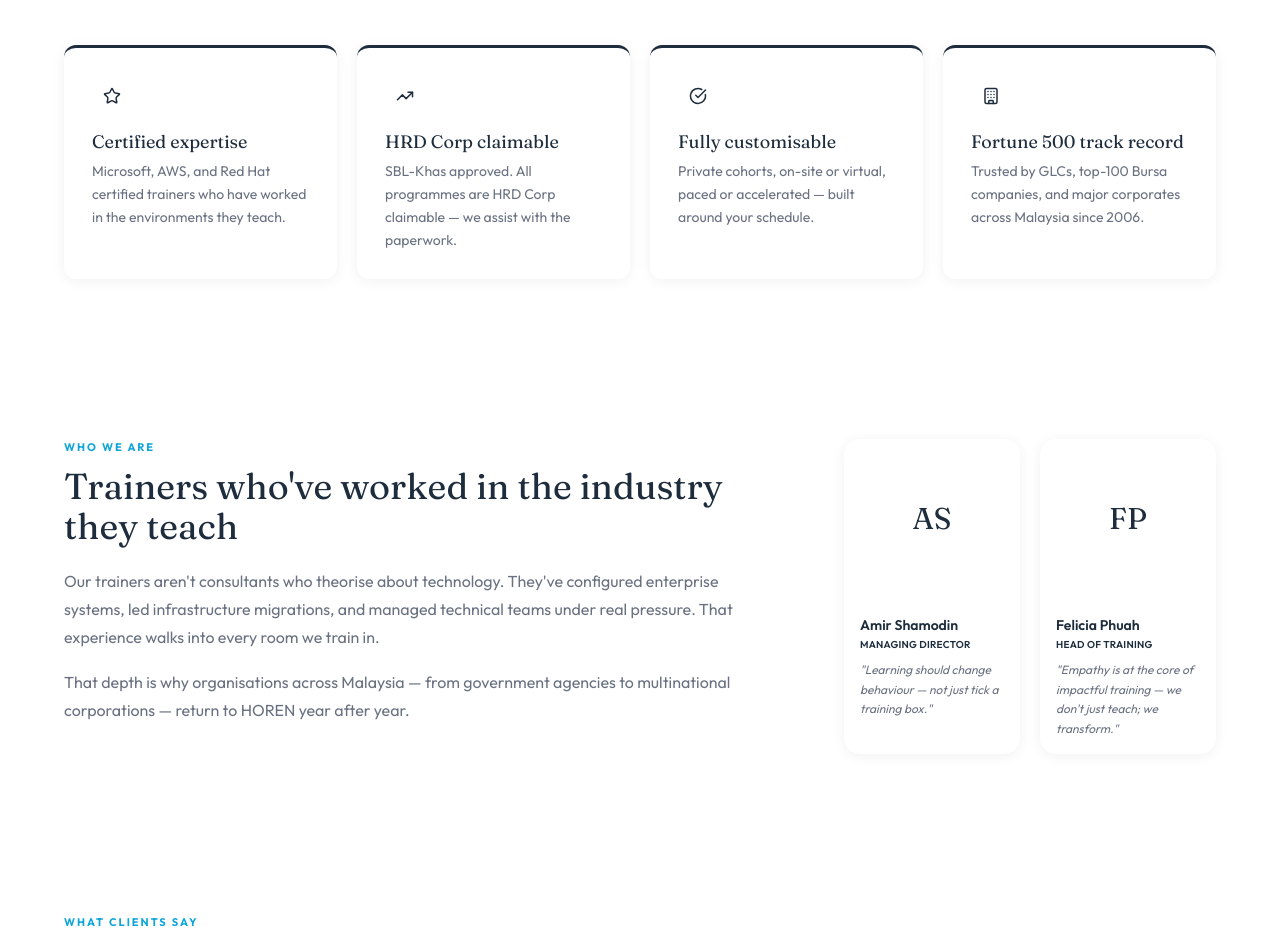
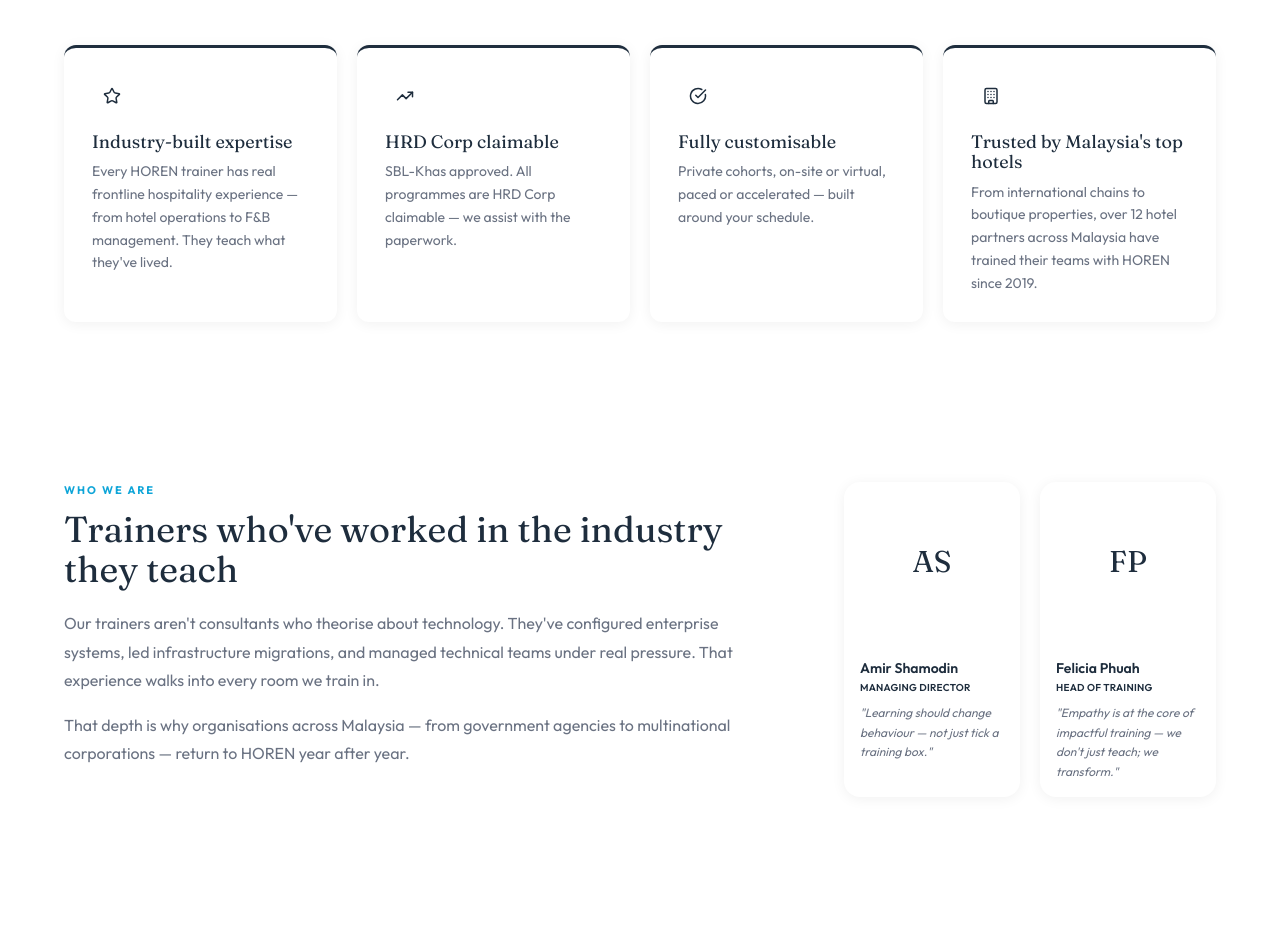
Before and after one commit to mohd-suffian/horen-web, a Next.js app: page / in a window 1280 px wide. Shown: the part 1820-2749 px from the top of the page. Built offline with nearby package versions, Linux system fonts and the light colour scheme.

Commit message:
fix: hospitality copy, name typos, gallery link, contact form options

```diff
--- a/app/about/page.tsx
+++ b/app/about/page.tsx
@@ -8,12 +8,12 @@
 
 const leaders = [
   {
-    name:  'Amir Shamsudin',
+    name:  'Amir Shamodin',
     role:  'Managing Director',
-    quote: 'Listening Skill is an opportunity that Horen is taking full advantage of.',
+    quote: "Real change happens when training connects to the work people do every day — that's the only standard we hold ourselves to.",
   },
   {
-    name:  'Felicia Phuoh',
+    name:  'Felicia Phuah',
     role:  'Head of Training & Marketing',
     quote: 'Empathy is at the core of impactful training.',
   },
--- a/app/contact/page.tsx
+++ b/app/contact/page.tsx
@@ -3,11 +3,14 @@
 import { useState } from 'react'
 
 const programmes = [
-  'Microsoft Azure & M365',
-  'AWS Cloud',
-  'Red Hat Linux',
-  'Soft Skills & Leadership',
-  'Technical Writing',
+  'Service Excellence, F&B & Housekeeping',
+  'Leadership & Supervisory Skills',
+  'Communication Skills',
+  'Team Building',
+  'AI, Excel & Productivity Tools',
+  'Workplace Wellness & EQ',
+  'Sales, Marketing & Brand Image',
+  'PDPA, Cybersecurity & Labour Law',
   'Custom / Multiple programmes',
   'Not sure yet',
 ]
--- a/components/sections/Gallery.tsx
+++ b/components/sections/Gallery.tsx
@@ -1,3 +1,5 @@
+import Link from 'next/link'
+
 export default function Gallery() {
   const slots = [
     { label: 'Featured photo', hint: 'Upload hero shot', large: true },
@@ -34,7 +36,7 @@
           ))}
         </div>
         <div className="text-center mt-6">
-          <a href="/gallery" className="text-sm text-teal font-semibold">View full gallery →</a>
+          <Link href="/gallery" className="text-sm text-teal font-semibold">View full gallery →</Link>
         </div>
       </div>
     </section>
--- a/components/sections/WhyHoren.tsx
+++ b/components/sections/WhyHoren.tsx
@@ -3,8 +3,8 @@
 const reasons = [
   {
     Icon:  Star,
-    title: 'Certified expertise',
-    desc:  'Microsoft, AWS, and Red Hat certified trainers who have worked in the environments they teach.',
+    title: 'Industry-built expertise',
+    desc:  "Every HOREN trainer has real frontline hospitality experience — from hotel operations to F&B management. They teach what they've lived.",
   },
   {
     Icon:  TrendingUp,
@@ -18,8 +18,8 @@
   },
   {
     Icon:  Building,
-    title: 'Fortune 500 track record',
-    desc:  'Trusted by GLCs, top-100 Bursa companies, and major corporates across Malaysia since 2006.',
+    title: "Trusted by Malaysia's top hotels",
+    desc:  'From international chains to boutique properties, over 12 hotel partners across Malaysia have trained their teams with HOREN since 2019.',
   },
 ]
 
```
